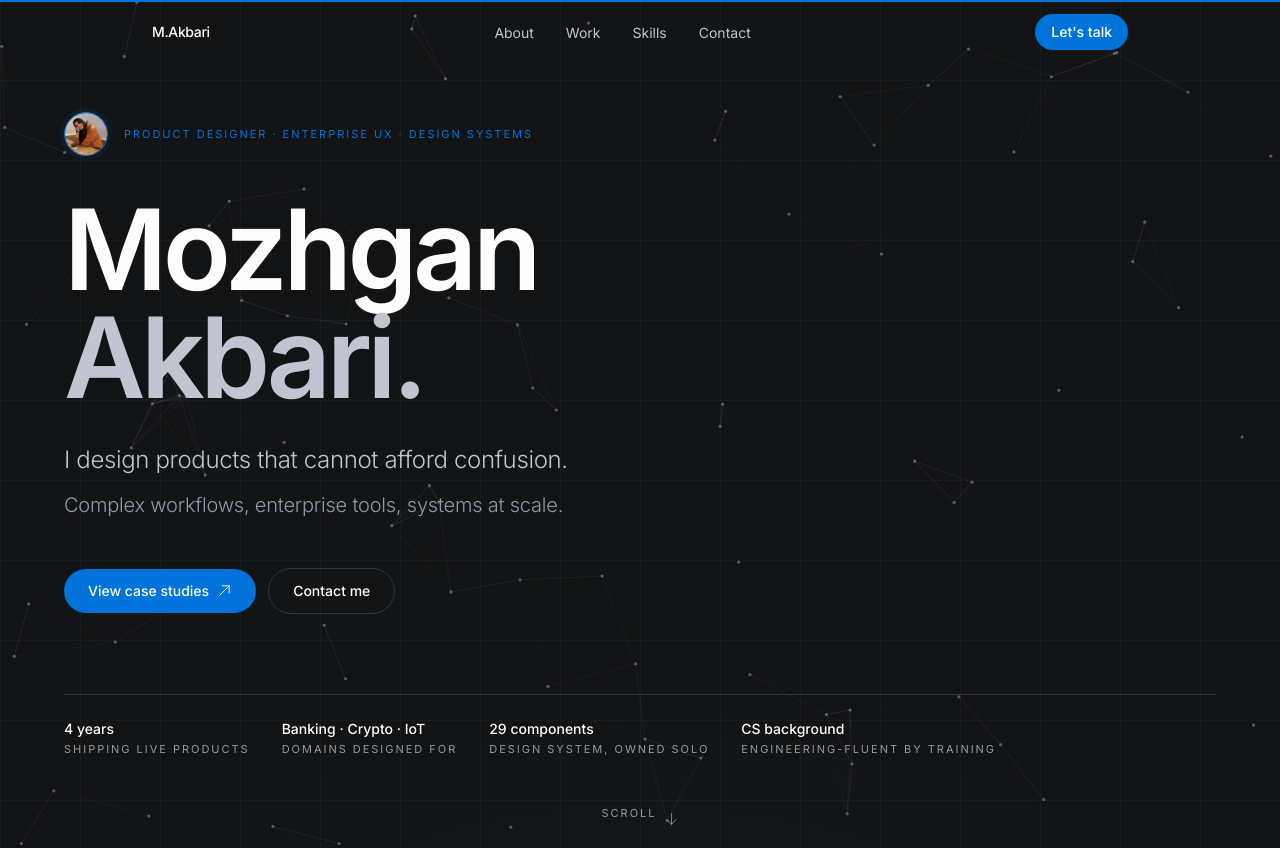
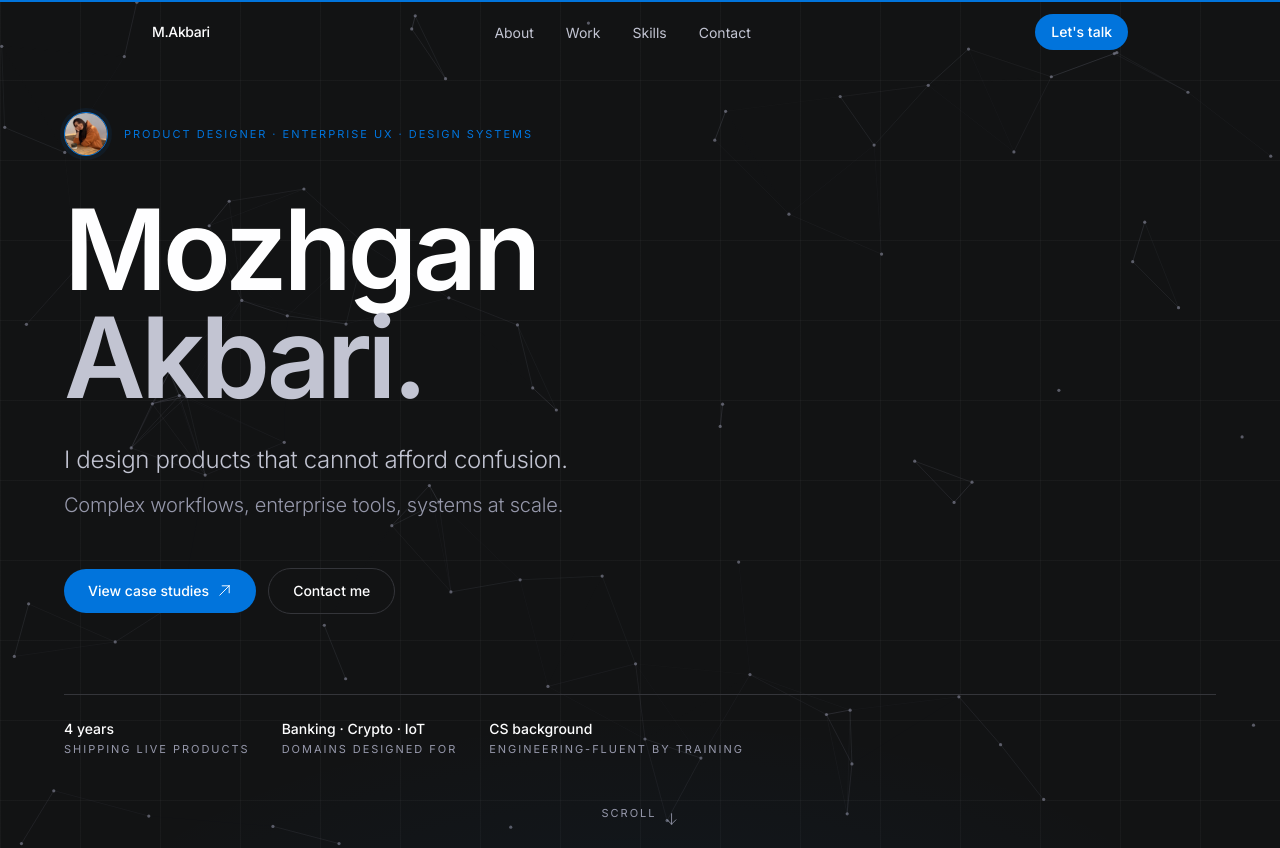
Before and after one commit to mozhganakbari78-hub/Mozhfolio, a Next.js app: page / in a window 1280 px wide. Shown: the top 848 px of the page. Built offline with nearby package versions, Linux system fonts and the light colour scheme.

Commit message:
Drop 29 components stat from Hero, reduce repetition across DS case copy
Co-Authored-By: Claude Sonnet 4.6 <noreply@anthropic.com>
Claude-Session: https://claude.ai/code/session_01GqJ9zqeRfgSxrGAJ9PJpL3

```diff
--- a/components/Hero.tsx
+++ b/components/Hero.tsx
@@ -136,7 +136,6 @@ export default function Hero() {
             {[
               { label: "4 years", note: "shipping live products" },
               { label: "Banking · Crypto · IoT", note: "domains designed for" },
-              { label: "29 components", note: "design system, owned solo" },
               { label: "CS background", note: "engineering-fluent by training" },
             ].map((item) => (
               <div key={item.label} className="flex flex-col gap-0.5">
--- a/components/casestudy/DesignSystemCase.tsx
+++ b/components/casestudy/DesignSystemCase.tsx
@@ -45,7 +45,7 @@ export default function DesignSystemCase() {
           </div>
           <div>
             <dt>Scope</dt>
-            <dd>29 components, live product</dd>
+            <dd>Full component coverage, live product</dd>
           </div>
         </dl>
       </header>
@@ -203,8 +203,8 @@ export default function DesignSystemCase() {
         </p>
         <div className="cs-inv">
           <div className="ih">
-            <span className="t">Component coverage</span>
-            <span className="c">29 components</span>
+            <span className="t">Components shipped</span>
+            <span className="c">Full coverage of the live surface</span>
           </div>
           <div className="isub">
             Each documented with variants and states in a standalone documentation set, not just
@@ -223,7 +223,7 @@ export default function DesignSystemCase() {
         <Mockup
           src="/projects/DesignSystem-Button.png"
           alt="Button component variants from the design system"
-          caption="Fig. 01: Button component, one of 29 in the system, layered on the Ant Design foundation"
+          caption="Fig. 01: Button component, layered on the Ant Design foundation"
         />
       </section>
 
--- a/data/caseStudies.ts
+++ b/data/caseStudies.ts
@@ -298,7 +298,7 @@ export const caseStudies: CaseStudy[] = [
     slug: "design-system",
     title: "Design System for a Live Enterprise Platform",
     short:
-      "29 components on top of Ant Design, in a live banking product with no DS engineer. I dropped my semantic tokens for the frontend team's existing names so adoption was instant.",
+      "A full component layer on top of Ant Design, in a live banking product with no DS engineer. I dropped my semantic tokens for the frontend team's existing names so adoption was instant.",
     description:
       "A pragmatic design system built inside a live enterprise product. I focused on usable foundations, scalable components, and adoption friendly patterns that helped teams move faster without breaking consistency.",
     tags: ["Design Systems", "Component Strategy", "Product Scale", "Enterprise UX"],
```
